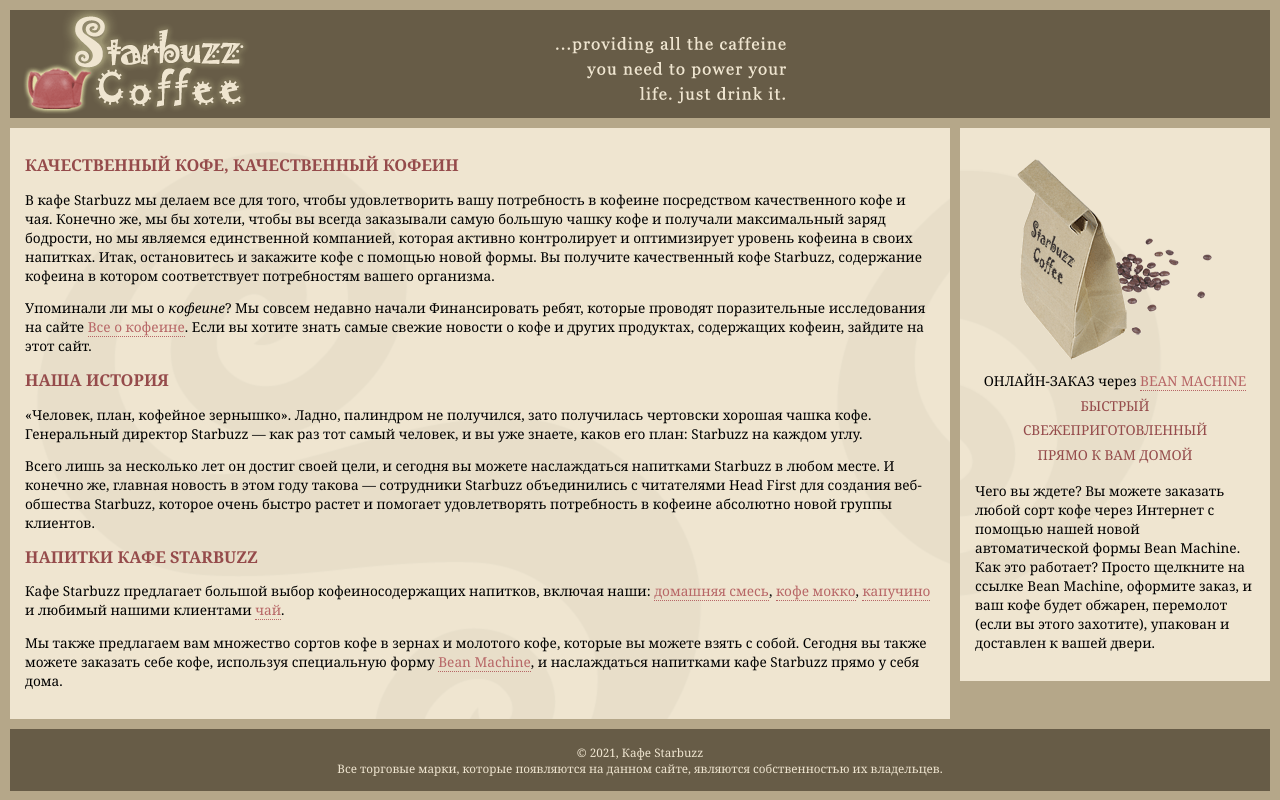
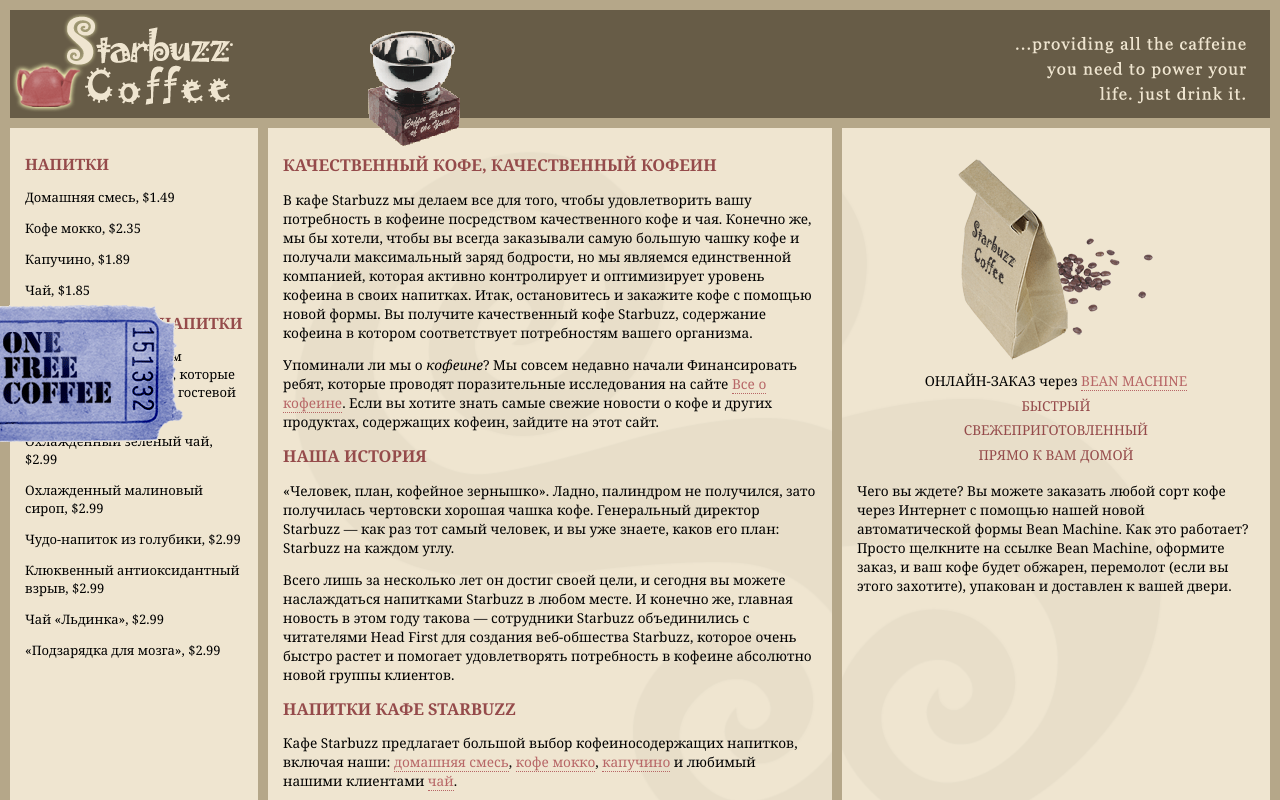
Before and after one commit to JohnCarter-Art/Starbuzz_Coffee, a plain HTML site: page index.html in a window 1280 px wide. Shown: the top 800 px of the page. Drawn offline with Linux system fonts and the light colour scheme.

Commit message:
Added new Id, Table, img

```diff
--- a/index.html
+++ b/index.html
@@ -7,30 +7,36 @@
 	</head>
 
 	<body>
-
 		<div id="header">
-			<img src="images/header.gif" alt="Изображение для верхнего
-			колонтитула кафе Starbuzz"/>
+			<img id="headerLogo" src="images/headerLogo.gif"
+			alt="Starbuzz Coffee logo image">
+			<img id="headerSlogan" src="images/headerSlogan.gif"
+			alt="Providing all the caffeine you need to power your life.">
 		</div>
 
-		<div id="sidebar">
-			<p class="beanheading">
-			<img src="images/bag.gif" alt=" Пакетик Bean Machine"/>
-			<br/>
-				ОНЛАЙН-ЗАКАЗ через <a href="form.html">BEAN MACHINE</a>
-			<br/>
-			<span class="slogan">
-				БЫСТРЫЙ <br/>
-				СВЕЖЕПРИГОТОВЛЕННЫЙ <br/>
-				ПРЯМО К ВАМ ДОМОЙ <br/>
-			</span>
+		<div id="award">
+			<img src="images/award.gif" alt="Награда обжарщику кофейных серен года">
+		</div>
+
+		<div id="tableContainer">
+			<div id="tableRow">
+				<div id="drinks">
+					<h1>НАПИТКИ</h1>
+						<p>Домашняя смесь, $1.49</p>
+						<p>Кофе мокко, $2.35</p>
+						<p>Капучино, $1.89</p>
+						<p>Чай, $1.85</p>
+					<h1>ОСВЕЖАЮЩИЕ НАПИТКИ</h1>
+						<p>
+						Мы с гордостью подаем освежающие напитки,
+						которые готовят наши друзья в гостевой Head First.
 						</p>
-			<p>
-				Чего вы ждете? Вы можете заказать любой сорт кофе через Интернет с помощью нашей
-				новой автоматической формы Bean Machine. Как это работает? Просто щелкните на ссылке
-				Bean Machine, оформите заказ, и ваш кофе будет обжарен, перемолот (если вы этого
-				захотите), упакован и доставлен к вашей двери.
-			</p>
+						<p>Охлажденный зеленый чай, $2.99</p>
+						<p>Охлажденный малиновый сироп, $2.99</p>
+						<p>Чудо-напиток из голубики, $2.99</p>
+						<p>Клюквенный антиоксидантный взрыв, $2.99</p>
+						<p>Чай «Льдинка», $2.99</p>
+						<p>«Подзарядка для мозга», $2.99</p>
 				</div>
 
 				<div id="main">
@@ -80,6 +86,34 @@
 					</p>
 				</div>
 
+				<div id="sidebar">
+					<p class="beanheading">
+					<img src="images/bag.gif" alt=" Пакетик Bean Machine"/>
+					<br/>
+						ОНЛАЙН-ЗАКАЗ через <a href="form.html">BEAN MACHINE</a>
+					<br/>
+					<span class="slogan">
+						БЫСТРЫЙ <br/>
+						СВЕЖЕПРИГОТОВЛЕННЫЙ <br/>
+						ПРЯМО К ВАМ ДОМОЙ <br/>
+					</span>
+					</p>
+					<p>
+						Чего вы ждете? Вы можете заказать любой сорт кофе через Интернет с помощью нашей
+						новой автоматической формы Bean Machine. Как это работает? Просто щелкните на ссылке
+						Bean Machine, оформите заказ, и ваш кофе будет обжарен, перемолот (если вы этого
+						захотите), упакован и доставлен к вашей двери.
+					</p>
+				</div>
+			</div>
+		</div>
+
+		<div id="coupon">
+			<a href="freecoffe.html" title="Щелкните здесь, чтобы получить бесплатный кофе">
+				<img src="images/ticket.gif" alt="Купон на бесплатный кофе" />
+			</a>
+		</div>
+
 		<div id="footer">
 			&copy; 2021, Кафе Starbuzz
 			<br/>
--- a/starbuzz.css
+++ b/starbuzz.css
@@ -4,34 +4,63 @@
     font-size: small;
     margin: 0px;
 }
+div#tableContainer {
+    display: table;
+    border-spacing: 10px;
+}
+div#tableRow {
+    display: table-row;
+}
 #header {
     background-color: #675c47;
-    margin: 10px;
+    margin: 10px 10px 0px 10px;
     height: 108px;
 }
+#award {
+    position: absolute;
+    top: 30px;
+    left: 365px;
+}
+#coupon {
+    position: fixed;
+    top: 300px;
+    left: -90px;
+}
+#coupon a, img {
+    border: none;
+}
+#drinks {
+    display: table-cell;
+    background-color: #efe5d0;
+    width: 20%;
+    padding: 15px;
+    vertical-align: top;
+}
 #main {
+    display: table-cell;
     background: #efe5d0 url(images/background.gif) top left;
     font-size: 105%;
     padding: 15px;
-    margin: 10px;
-    margin: 0px 330px 10px 10px;
+    vertical-align: top;
 }
 #sidebar {
+    display: table-cell;
     background: #efe5d0 url(images/background.gif) bottom right;
     font-size: 105%;
     padding: 15px;
-    margin: 0px 10px 10px 10px;
-    width: 280px;
-    float: right;
+    vertical-align: top;
 }
 #footer {
     background-color: #675c47;
     color: #efe5d0;
     text-align: center;
     padding: 15px;
-    margin: 10px;
+    margin: 0px 10px 10px 10px;
     font-size: 90%;
     clear: both;
+}
+#headerSlogan {
+    float: right;
 }
 h1 {
     font-size: 120%;
```
Lines whose indentation alone changed are shown as unchanged.
